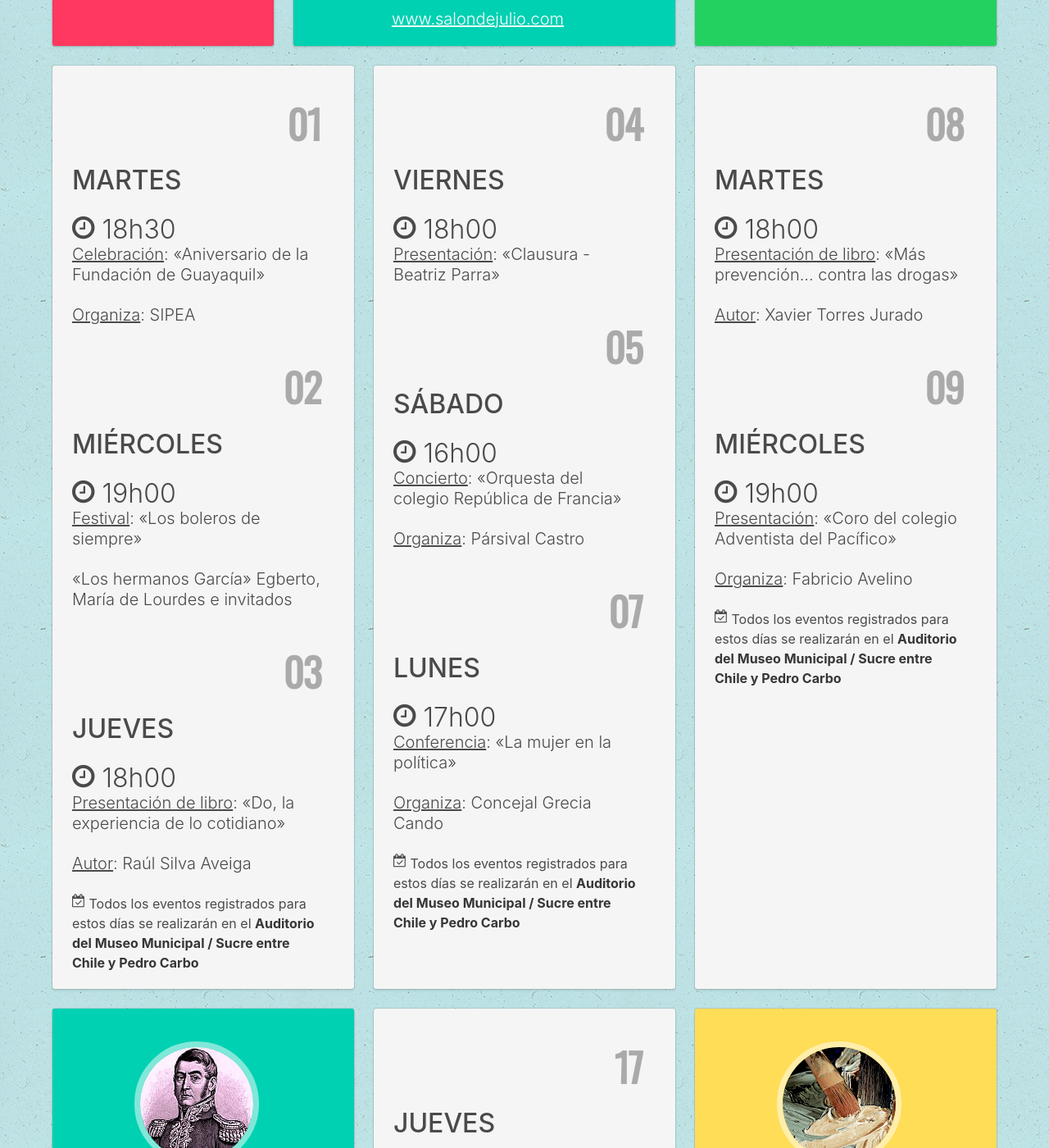
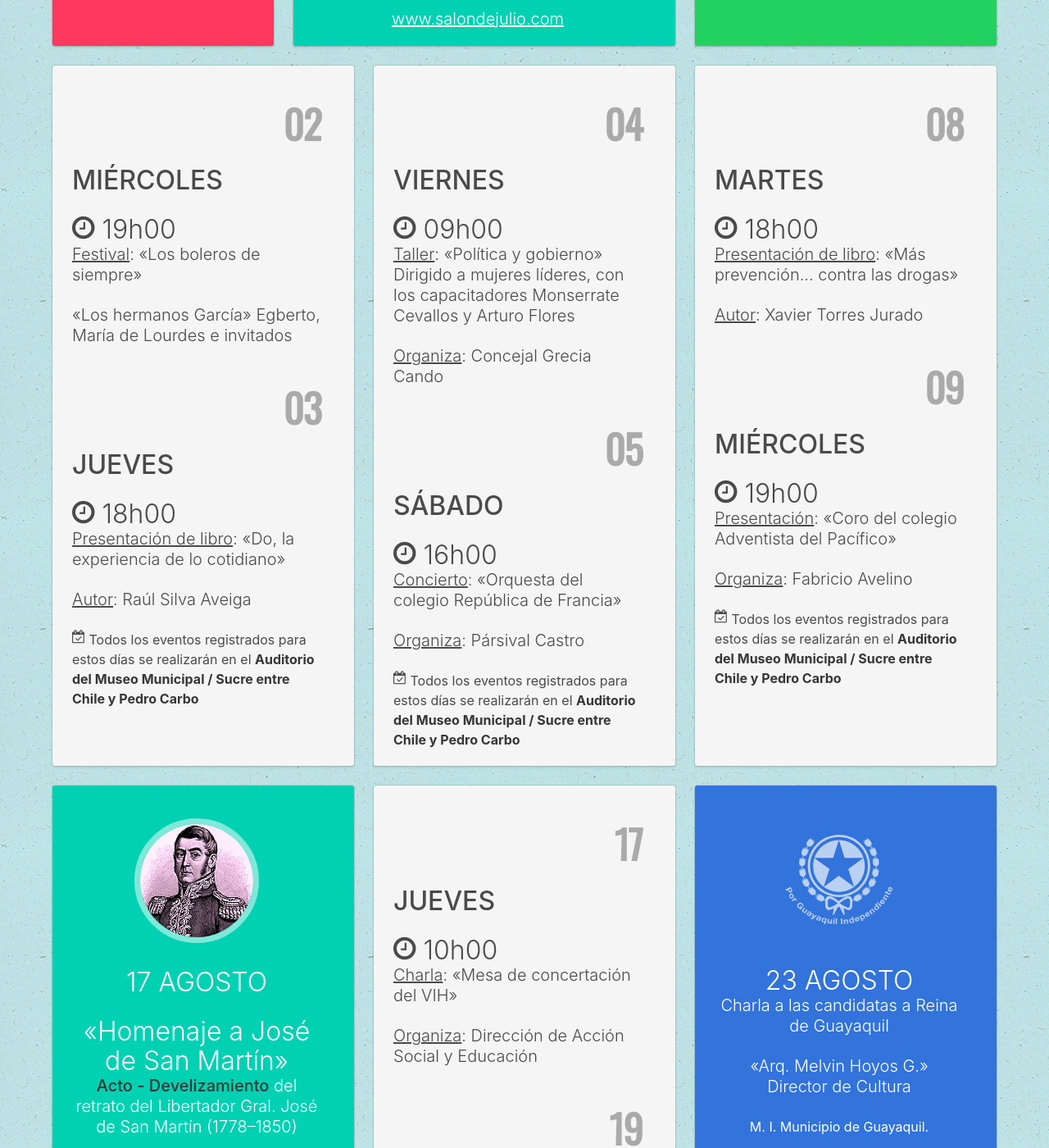
Before and after one commit to ybarbouro/agenda, a Jekyll site: the page built from index.html, in a window 1280 px wide and 1400 px high, scrolled down 1171 px. Shown: the whole window at 82% size. Built offline with Jekyll 4.4.1, drawn with Linux system fonts in a browser that asks for light colours; nearby versions of some CDN libraries; comment, search, counter and statistics services are not loaded; some of the changed text lies outside the part shown.

Commit message:
agenda update

```diff
--- a/index.html
+++ b/index.html
@@ -70,13 +70,6 @@ layout: default
 <div class="tile is-ancestor">
   <div class="tile is-parent is-4">
    <article class="tile is-child box notification">
-      <h1 class="date">01</h1>
-      <p class="title"><strong>MARTES</strong></p>
-      <p class="title"><i class="fa fa-clock-o"></i> 18h30</p>
-      <p class="subtitle"><u>Celebración</u>:
-      &laquo;Aniversario de la Fundación de Guayaquil&raquo;</p>
-      <p class="subtitle"><u>Organiza</u>:
-      SIPEA</p>
 
       <h1 class="date">02</h1>
       <p class="title"><strong>MIÉRCOLES</strong></p>
@@ -102,11 +95,14 @@ layout: default
 
   <div class="tile is-parent is-4">
     <article class="tile is-child box notification">
+
       <h1 class="date">04</h1>
       <p class="title"><strong>VIERNES</strong></p>
-      <p class="title"><i class="fa fa-clock-o"></i> 18h00</p>
-      <p class="subtitle"><u>Presentación</u>:
-      &laquo;Clausura - Beatriz Parra&raquo;</p>
+      <p class="title"><i class="fa fa-clock-o"></i> 09h00</p>
+      <p class="subtitle"><u>Taller</u>:
+      &laquo;Política y gobierno&raquo;<br />Dirigido a mujeres líderes, con los capacitadores Monserrate Cevallos y Arturo Flores</p>
+      <p class="subtitle"><u>Organiza</u>:
+      Concejal Grecia Cando</p>
 
       <h1 class="date">05</h1>
       <p class="title"><strong>SÁBADO</strong></p>
@@ -116,13 +112,6 @@ layout: default
       <p class="subtitle"><u>Organiza</u>:
       Pársival Castro</p>
 
-      <h1 class="date">07</h1>
-      <p class="title"><strong>LUNES</strong></p>
-      <p class="title"><i class="fa fa-clock-o"></i> 17h00</p>
-      <p class="subtitle"><u>Conferencia</u>:
-      &laquo;La mujer en la política&raquo;</p>
-      <p class="subtitle"><u>Organiza</u>:
-      Concejal Grecia Cando</p>
       <div class="content" >
         <p><i class="fa fa-calendar-check-o"></i> Todos los eventos registrados para estos días se realizarán en el <strong>Auditorio del Museo Municipal / Sucre entre Chile y Pedro Carbo</strong></p>
       </div>
@@ -197,7 +186,7 @@ layout: default
 
       <h1 class="date">19</h1>
       <p class="title"><strong>SÁBADO</strong></p>
-      <p class="title"><i class="fa fa-clock-o"></i> 00h00</p>
+      <p class="title"><i class="fa fa-clock-o"></i> 08h00</p>
       <p class="subtitle"><u>Capacitación</u>:
       &laquo;Ética pública y valores&raquo;</p>
       <p class="subtitle"><u>Organiza</u>:
@@ -212,6 +201,35 @@ layout: default
 
 
 <div class="tile is-parent">
+    <article class="tile is-child box notification is-info">
+      <figure >
+        <img style="width: 150px;"src="{{ site.baseurl }}/img/escudo-w.svg"/>
+      </figure>
+      <div class="alignCenter">
+      <p class="title">23 AGOSTO</p>
+      <p class="subtitle">Charla a las candidatas a Reina de Guayaquil</p>
+      <p class="subtitle" >&laquo;Arq. Melvin Hoyos G.&raquo;<br/>Director de Cultura</p>
+      <div class="content" >
+
+        <p>M. I. Municipio de Guayaquil.</p>
+
+      </div>
+
+      <p class="subtitle" ><strong>Salón Pedro Carbo<br />
+      Biblioteca Municipal</strong><br/><small>Ave. 10 de Agosto entre Chile y Pedro Carbo</small><br  /><strong>11H30</strong></p>
+      <p>
+        <i class="fa fa-flag"></i>
+      </p>
+    </article>
+  </div>
+
+  </div>
+
+<!-- end third row -->
+
+<div class="tile is-ancestor">
+
+	<div class="tile is-parent">
     <article class="tile is-child box notification is-warning">
       <figure >
         <img class="round" src="{{ site.baseurl }}/img/ars.jpg"/>
@@ -233,12 +251,6 @@ layout: default
       </p>
     </article>
   </div>
-
-  </div>
-
-<!-- end third row -->
-
-<div class="tile is-ancestor">
 
   <div class="tile is-parent">
     <article class="tile is-child box notification is-success">
@@ -280,21 +292,6 @@ layout: default
     </article>
   </div>
 
-  <div class="tile is-parent">
-    <article class="tile is-child box notification is-info">
-      <figure >
-        <img class="round" src="{{ site.baseurl }}/img/gaston-m.jpg"/>
-      </figure>
-      <div class="alignCenter">
-      <p class="title">31 AGOSTO</p>
-      <p class="title">&laquo;ARTE Y PASIÓN&raquo;</p>
-      <p class="subtitle" >Inauguración de muestra pictórica de Gastón Macías y Fernanda Delgado</p>
-      <p class="subtitle" ><strong>Sala de Arte Contemporáneo<br />
-      Museo Municipal</strong><br/><small>Sucre entre Chile y Pedro Carbo</small><br  /><strong>19H00</strong></p>
-      <p>
-        <i class="fa fa-camera"></i>
-      </p>
-    </article>  </div>
 </div>
 
 <!-- End last row -->
```
